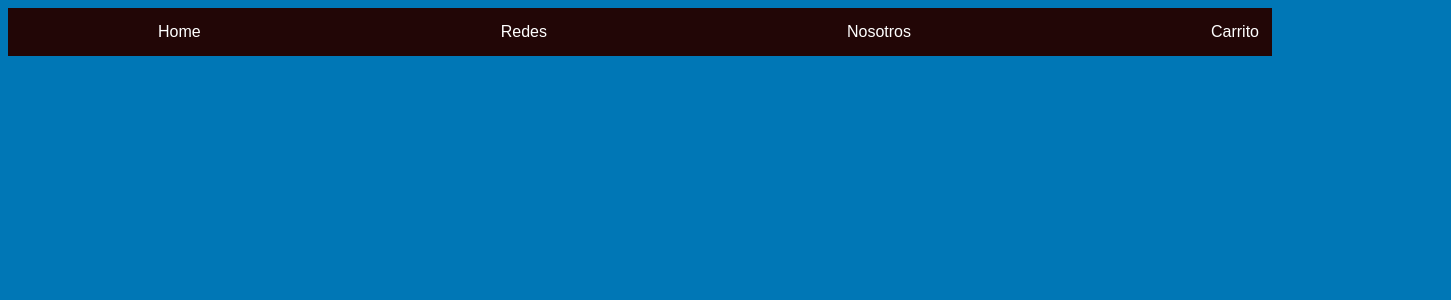
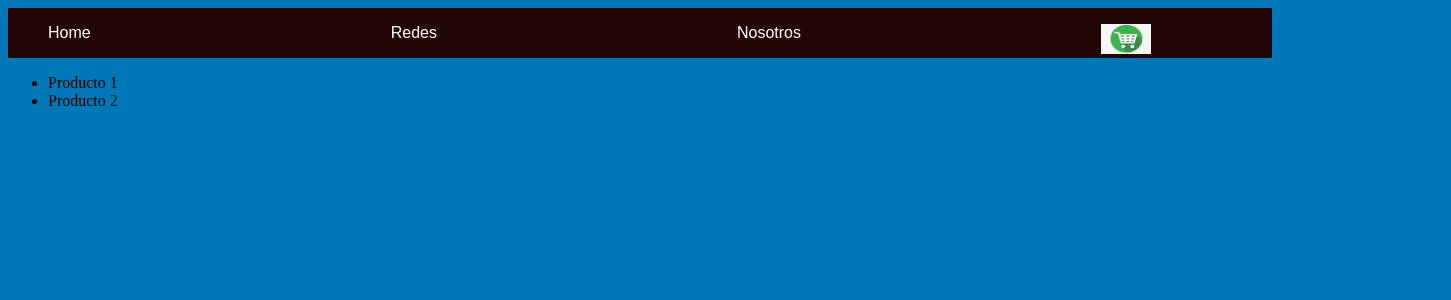
Before and after one commit to Bacchiddu/myApp, a React (Create React App) app: page / in a window 1280 px wide. Shown: the top 300 px of the page, 1451 px wide, since content can reach past the window. Built offline with nearby package versions, Linux system fonts and the light colour scheme.

Commit message:
Desafio componentes 1

```diff
--- a/public/index.html
+++ b/public/index.html
@@ -39,5 +39,6 @@
       To begin the development, run `npm start` or `yarn start`.
       To create a production bundle, use `npm run build` or `yarn build`.
     -->
+
   </body>
 </html>
--- a/src/App.js
+++ b/src/App.js
@@ -1,10 +1,14 @@
+import ItemListContainer from '../src/componentes/ItemListContainer/ItemListContainer';
 import NavBar from '../src/componentes/NavBar';
 import './styles.css';
 
 function App() {
-  return <>
+  return(
+    <div>
     <NavBar/>
-  </>
+    <ItemListContainer title="Bienvenido a mi pagina"/>
+    </div>
+)
 }
 
 // volver a activar si saco el export default
--- /dev/null
+++ b/src/componentes/CartWidget.js
@@ -0,0 +1,8 @@
+import icono from '../media/carrito.jpg';
+export default function CartWidget(){
+    return(
+        <div>
+            <img  className='icono' src={icono}/>
+        </div>
+    );
+};
--- /dev/null
+++ b/src/componentes/ItemListContainer/ItemList.js
@@ -0,0 +1,14 @@
+export default function ItemList(){
+    return(
+        <div>
+            <ul>
+                <li>
+                    Producto 1
+                </li>
+                <li>
+                    Producto 2
+                </li>
+            </ul>
+        </div>
+    )
+}
--- /dev/null
+++ b/src/componentes/ItemListContainer/ItemListContainer.js
@@ -0,0 +1,10 @@
+import ItemList from '../ItemListContainer/ItemList';
+
+export default function ItemListContainer(props){
+    console.log("PROPS:", props)
+    return(
+        <div>
+        <ItemList/>
+        </div>
+    )
+}
--- a/src/componentes/NavBar.css
+++ b/src/componentes/NavBar.css
@@ -3,31 +3,38 @@
     justify-content: center;
     font-family: Arial;
 }
+
 .NavBar{
     list-style: none;
     display: flex;
-    justify-content: space-between;
+    /* justify-content: space-around; */
     background-color: rgb(34, 6, 6);
+    height: 50px;
 
 }
 .NavBar ul{
     display: flex;
-    padding: 0;
-    margin: 0;
+    justify-content: center;
 
 }
 .NavBar ul li{
+    padding-top: 0;
+    padding-right: 300px;
     display: inline-block;
     border-color: white;
+
 }
 
 .NavBar ul li a{
-    display: block;
+
     color: white;
-    padding: 15px 150px;
     text-decoration: none;
     font-family: Arial;
 }
 .NavBar ul li a:hover{
     color: teal;
 }
+.icono{
+    width: 50px;
+    height: 30px;
+}
--- a/src/componentes/NavBar.js
+++ b/src/componentes/NavBar.js
@@ -1,10 +1,13 @@
+import CartWidget from '../componentes/CartWidget';
 import './NavBar.css';
 /* import './styless.css'; */
-export default function NavBar() {
+ export default function NavBar() {
     return (
+
       <div className="NavBarCompleto">
         <div className="NavBar">
-            <ul>
+            <ul >
+
                 <li>
                     <a href="#">Home</a>
                 </li>
@@ -15,9 +18,10 @@ export default function NavBar() {
                     <a href="#">Nosotros</a>
                 </li>
                 <li>
-                    <a href="#">Carrito</a>
+                    <>
+                   <CartWidget/>
+                    </>
                 </li>
-
             </ul>
         </div>
       </div>
```
Also changed, not shown: src/media/carrito.jpg (added).
